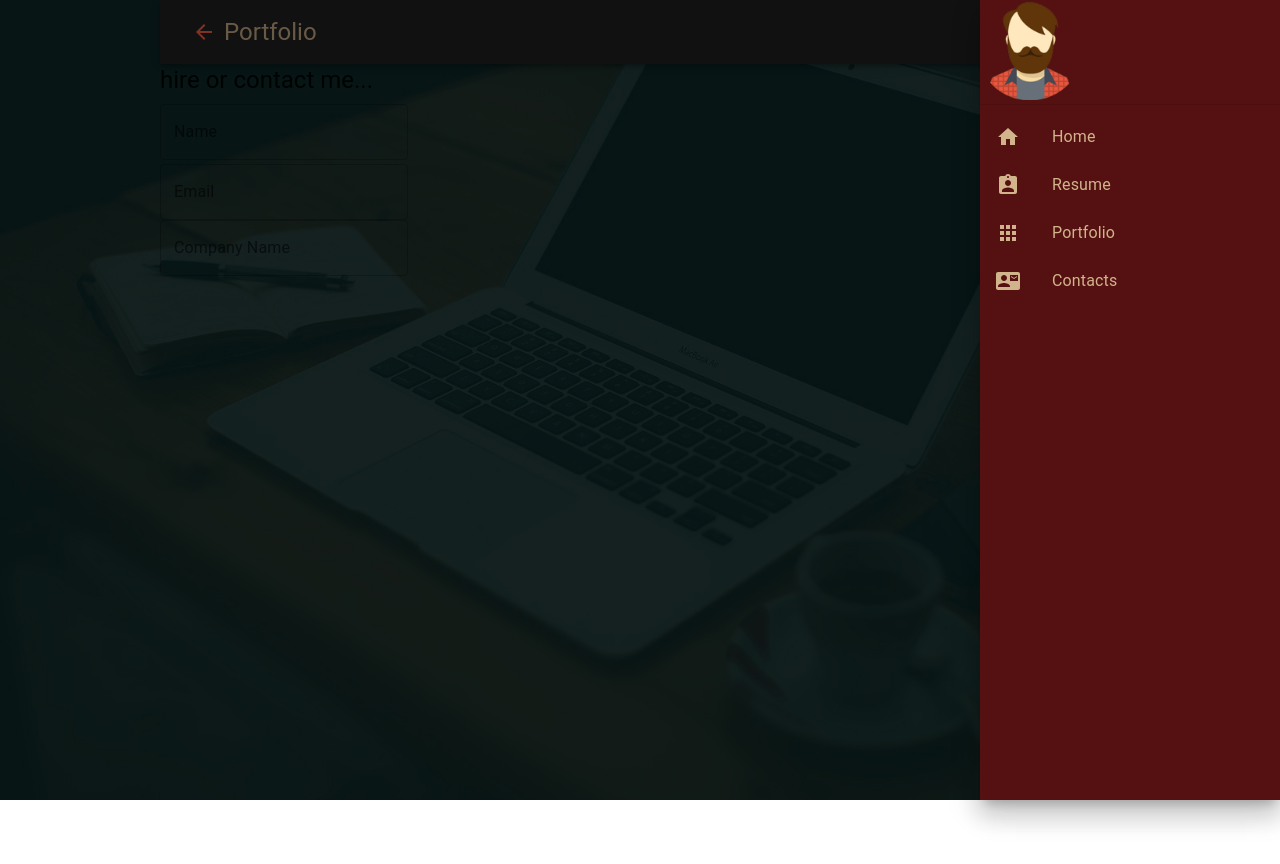
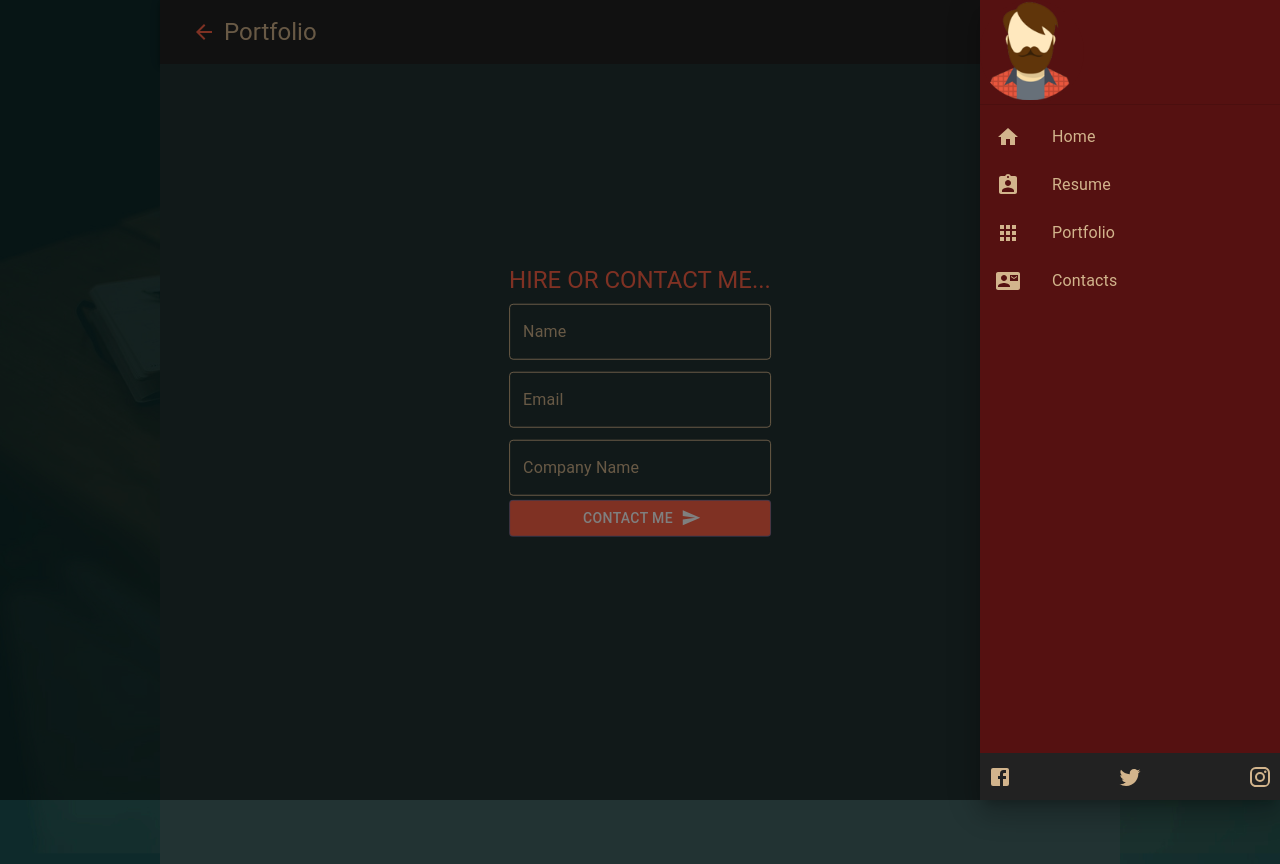
Before and after one commit to Xiao009/Xiao_Personal_Web, a Next.js app: page /Contacts in a window 1280 px wide. Both pictures are taken after a click on the button 204 px from the left and 32 px from the top of the page. Before the commit the page ends 800 px from the top, so only its background shows below. Built offline with nearby package versions, Linux system fonts and the light colour scheme.

Commit message:
Update finish with all the UI (not the feature and function)
Still need more improvement on putting all my works and update on it. And also those features stand for nothing now

```diff
--- a/comps/Footer.js
+++ b/comps/Footer.js
@@ -1,3 +1,45 @@
+import React from "react";
+import { styled } from "@mui/system";
+import { BottomNavigation, BottomNavigationAction } from "@mui/material";
+import Facebook from "@mui/icons-material/Facebook";
+import Twitter from "@mui/icons-material/Twitter";
+import Instagram from "@mui/icons-material/Instagram";
+
+const FooterContainer = styled("div")({
+  display: "flex", // Use flex to align items horizontally
+  justifyContent: "space-between", // Distribute items with equal space between them
+  alignItems: "center", // Center items vertically
+  height: "50px", // Set a larger height for the footer
+  background: "#222",
+});
+
+const Bottomformat = styled("div")({
+  "& .MuiBottomNavigationAction-root": {
+    minWidth: 0,
+    maxWidth: 350,
+  },
+  "& .MuiSvgIcon-root": {
+    fill: "tan",
+    "&:hover": {
+      fill: "tomato",
+      fontSize: "1.8rem",
+    },
+  },
+  padding: "0 8px", // Add padding between items
+});
+
 export default function Footer() {
-  return <footer>Copyright 2023 Xiao Zhong</footer>;
+  return (
+    <FooterContainer>
+      <Bottomformat>
+        <BottomNavigationAction style={{ padding: 0 }} icon={<Facebook />} />
+      </Bottomformat>
+      <Bottomformat>
+        <BottomNavigationAction style={{ padding: 0 }} icon={<Twitter />} />
+      </Bottomformat>
+      <Bottomformat>
+        <BottomNavigationAction style={{ padding: 0 }} icon={<Instagram />} />
+      </Bottomformat>
+    </FooterContainer>
+  );
 }
--- a/comps/Navbar.js
+++ b/comps/Navbar.js
@@ -1,6 +1,7 @@
 import Link from "next/link";
 import React, { useState } from "react";
 import Image from "next/image";
+import Footer from "./Footer";
 import MobilRightMenuSlider from "@mui/material/Drawer";
 import {
   AppBar,
@@ -119,6 +120,7 @@ export default function Navbar() {
               onClose={toggleSlider("right", false)}
             >
               {sideList("right")}
+              <Footer />
             </MobilRightMenuSlider>
           </Toolbar>
         </AppBar>
--- a/src/pages/Contacts.js
+++ b/src/pages/Contacts.js
@@ -1,10 +1,10 @@
 import React from "react";
-import { styled } from "@mui/system";
-import { TextField, Typography, Grid, Button, Box } from "@mui/material";
+import { styled, css } from "@mui/system";
+import { TextField, Typography, Grid, Box, Button } from "@mui/material";
 import EmptyLayout from "../../comps/EmptyLayout";
+import SendIcon from "@mui/icons-material/Send";
 
-const InputField = styled(TextField)({
-  root: {
+const inputStyles = css({
   "& label.Mui-focused": {
     color: "tomato",
   },
@@ -18,36 +18,75 @@ const InputField = styled(TextField)({
     "&:hover fieldset": {
       borderColor: "tan",
     },
-      "& .Mui-focused fieldset": {
+    "&.Mui-focused fieldset": {
       borderColor: "tan",
-      },
     },
   },
 });
 
+const Formbox = styled(Box)({
+  top: "50%",
+  left: "50%",
+  transform: "translate(-50%, -50%)",
+  position: "absolute",
+});
+const InputField = styled(TextField)(inputStyles);
+
+const StyledButton = styled(Button)(({ theme }) => ({
+  background: "tomato",
+  color: "white",
+  "&:hover": {
+    background: "orange", // Change color on hover
+  },
+}));
+
 export default function Contacts() {
   return (
     <EmptyLayout>
-      <Box component="div">
+      <Box component="div" style={{ background: "#233", height: "100vh" }}>
         <Grid container justify="center">
-          <Box component="form">
-            <Typography variant="h5">hire or contact me...</Typography>
+          <Formbox component="form">
+            <Typography
+              variant="h5"
+              style={{
+                color: "tomato",
+                textAlight: "center",
+                textTransform: "uppercase",
+              }}
+            >
+              hire or contact me...
+            </Typography>
             <InputField
-              fullWidth={true}
+              fullWidth
               label="Name"
               variant="outlined"
               margin="dense"
               size="medium"
+              InputProps={{ style: { color: "white" } }}
             />
             <br />
-            <InputField fullWidth={true} label="Email" variant="outlined" />
+            <InputField
+              fullWidth
+              label="Email"
+              variant="outlined"
+              margin="dense"
+              size="medium"
+              InputProps={{ style: { color: "white" } }}
+            />
             <br />
             <InputField
-              fullWidth={true}
+              fullWidth
               label="Company Name"
               variant="outlined"
+              margin="dense"
+              size="medium"
+              InputProps={{ style: { color: "white" } }}
             />
-          </Box>
+            <br />
+            <StyledButton variant="outlined" fullWidth endIcon={<SendIcon />}>
+              contact me
+            </StyledButton>
+          </Formbox>
         </Grid>
       </Box>
     </EmptyLayout>
```
Lines whose indentation alone changed are shown as unchanged.
